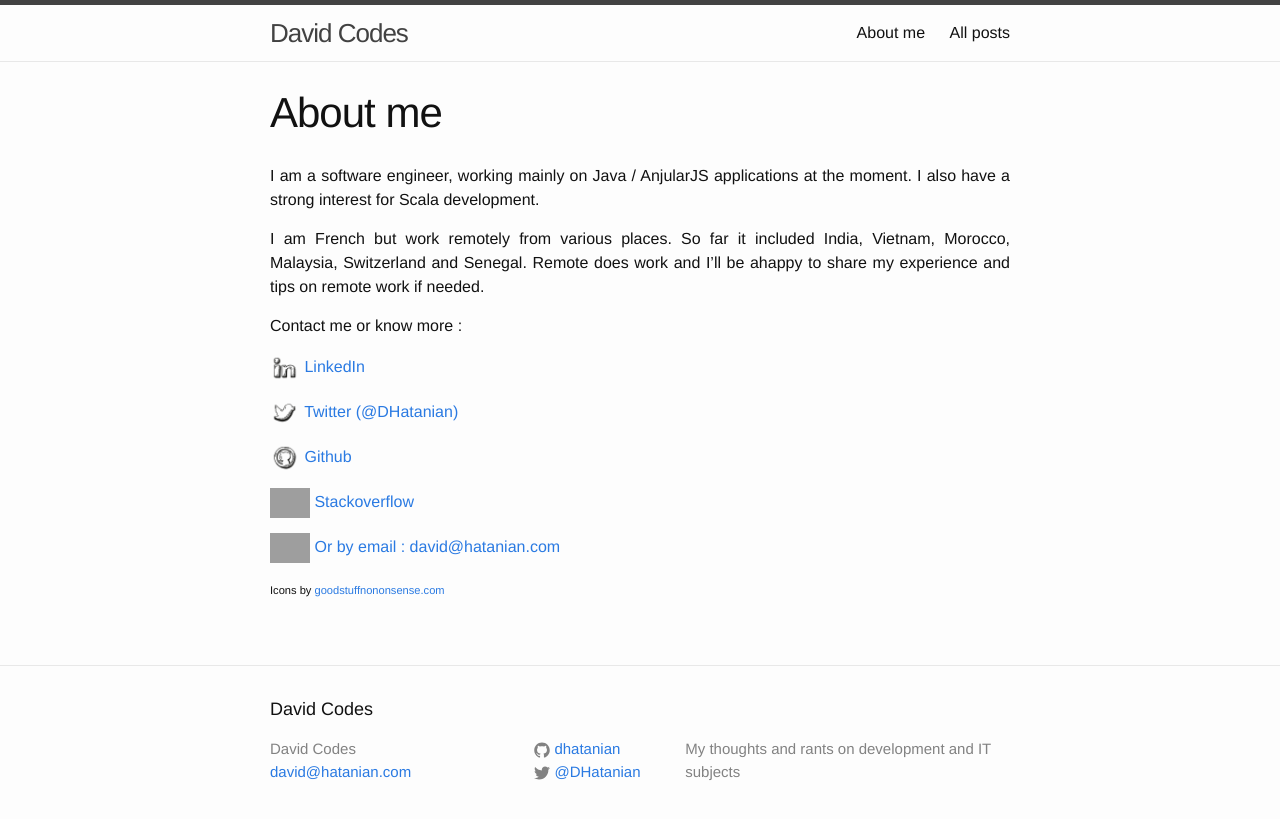
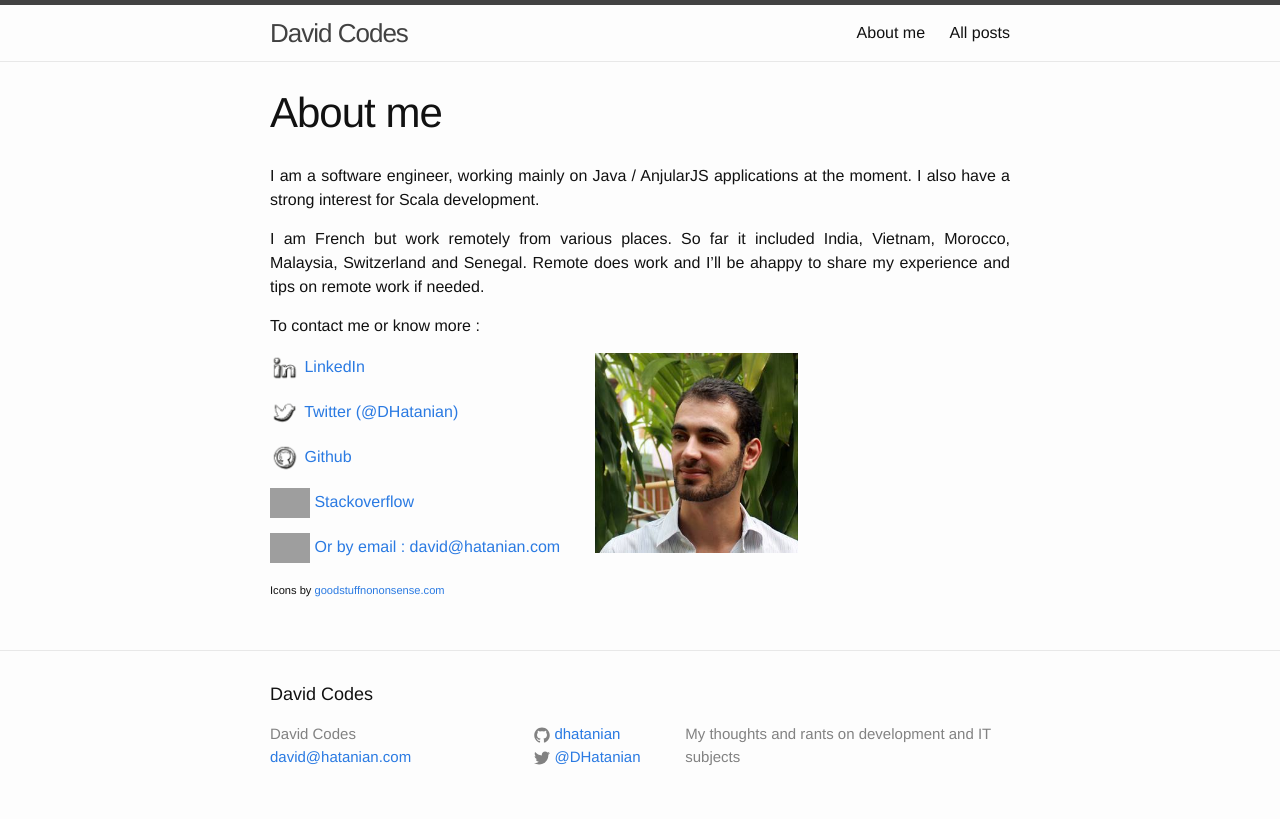
Before and after one commit to dhatanian/david-codes, a Jekyll site: the page built from about.md, in a window 1280 px wide. Shown: the top 819 px of the page. Built offline with Jekyll 4.4.1, drawn with Linux system fonts in a browser that asks for light colours; grey boxes are pictures that could not be loaded.

Commit message:
profile pic

```diff
--- a/about.md
+++ b/about.md
@@ -8,7 +8,9 @@ I am a software engineer, working mainly on Java / AnjularJS applications at the
 
 I am French but work remotely from various places. So far it included India, Vietnam, Morocco, Malaysia, Switzerland and Senegal. Remote does work and I'll be ahappy to share my experience and tips on remote work if needed.
 
-Contact me or know more :
+To contact me or know more :
+
+<div style="float:left; margin-right:35px" markdown="1">
 
 <a href='https://vn.linkedin.com/pub/david-hatanian/13/16/3b6' target='_blank' >
 ![LinkedIn logo](/icons/linkedin.png){:height="30px"} LinkedIn</a>
@@ -25,4 +27,12 @@ Contact me or know more :
 <a href='mailto:david@hatanian.com'>
 ![Mail logo](/icons/email.png){:height="30px"} Or by email : david@hatanian.com</a>
 
-<sub><sup>Icons by <a href="http://goodstuffnononsense.com">goodstuffnononsense.com</a></sup></sub>
+<sub><sup>
+Icons by <a href='http://goodstuffnononsense.com'>goodstuffnononsense.com</a></sup>
+</sub>
+
+</div>
+
+<div style="float:left" markdown="1">
+![My picture](/portrait-small.jpg){:height="200px"}
+</div>
```
Also changed, not shown: portrait-small.jpg (added).
